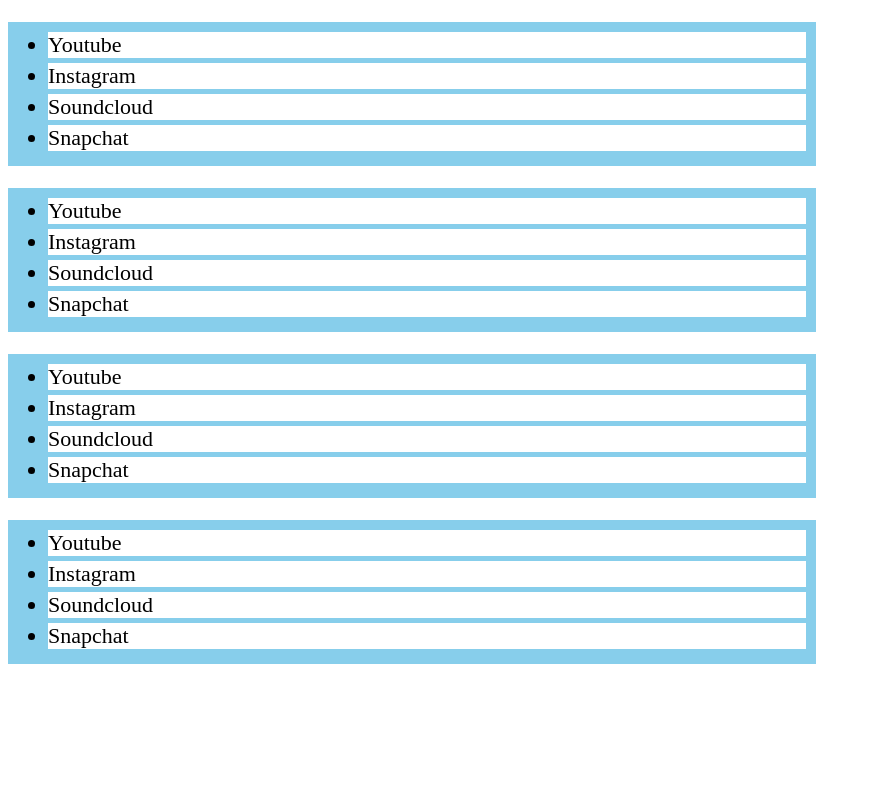
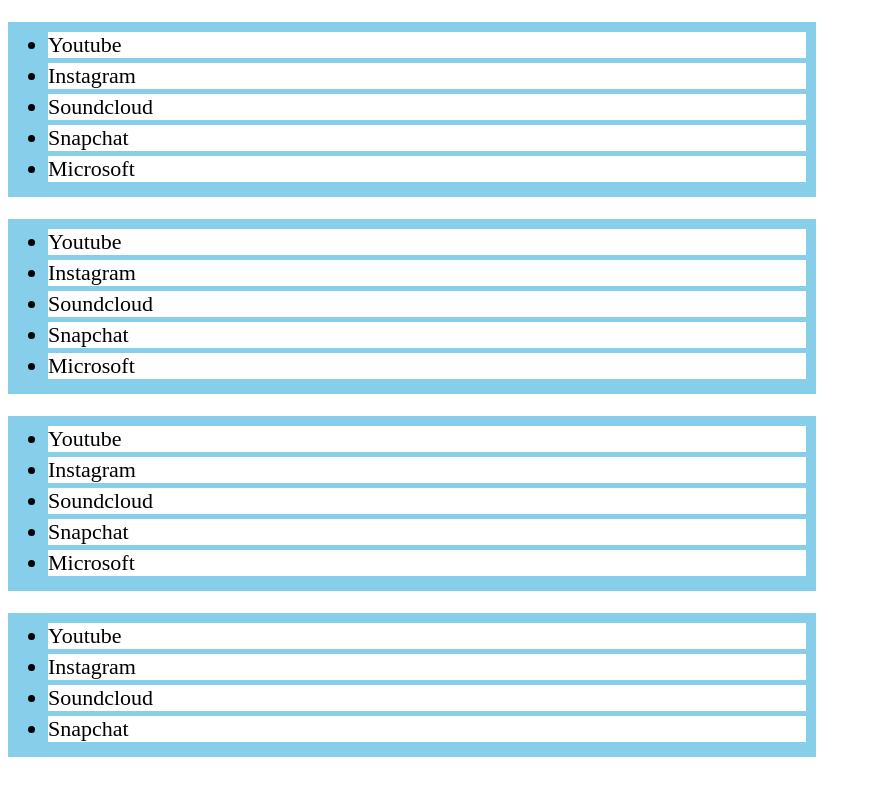
Before and after one commit to FantasticDylan/web2, a plain HTML site: page index.html in a window 1280 px wide. Shown: the whole page, without its empty margins (0-871 px from the left). Drawn offline with Linux system fonts and the light colour scheme.

Commit message:
Update index.html

```diff
--- a/index.html
+++ b/index.html
@@ -31,6 +31,7 @@
 	  <li>Instagram</li>
 	  <li>Soundcloud</li>
 	  <li>Snapchat</li>
+	  <li>Microsoft</li>
 
 	  </ul>
 
@@ -42,12 +43,14 @@
 	<li>Instagram</li>
 		 <li>Soundcloud</li>
 	  <li>Snapchat</li>
+<li>Microsoft</li>
 		  </ul>
 	 <ul>
 <li>Youtube</li>
 	<li>Instagram</li>
 		 <li>Soundcloud</li>
 	  <li>Snapchat</li>
+		 <li>Microsoft</li>
 		  </ul>
 	 <ul>
 <li>Youtube</li>
```
